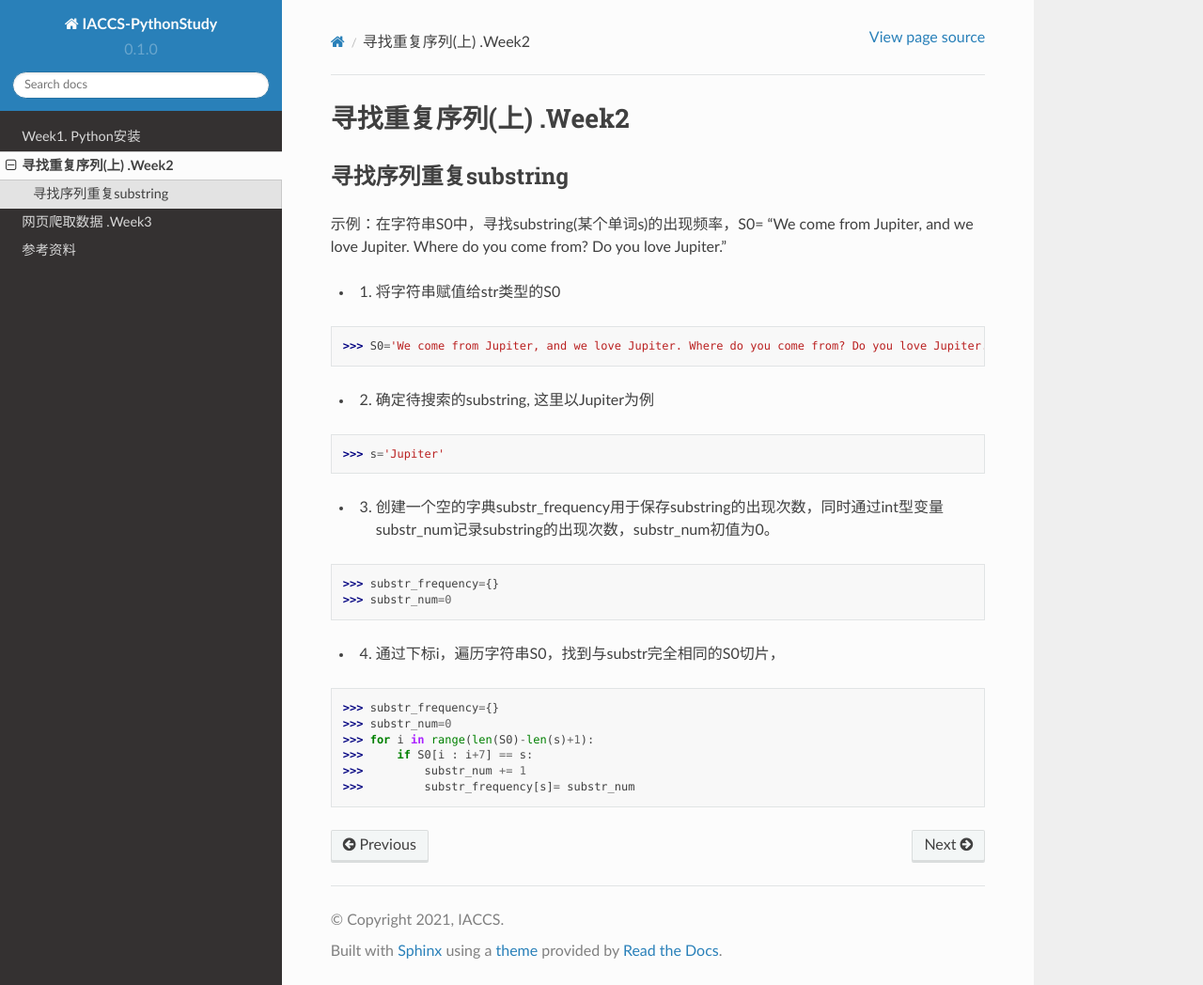
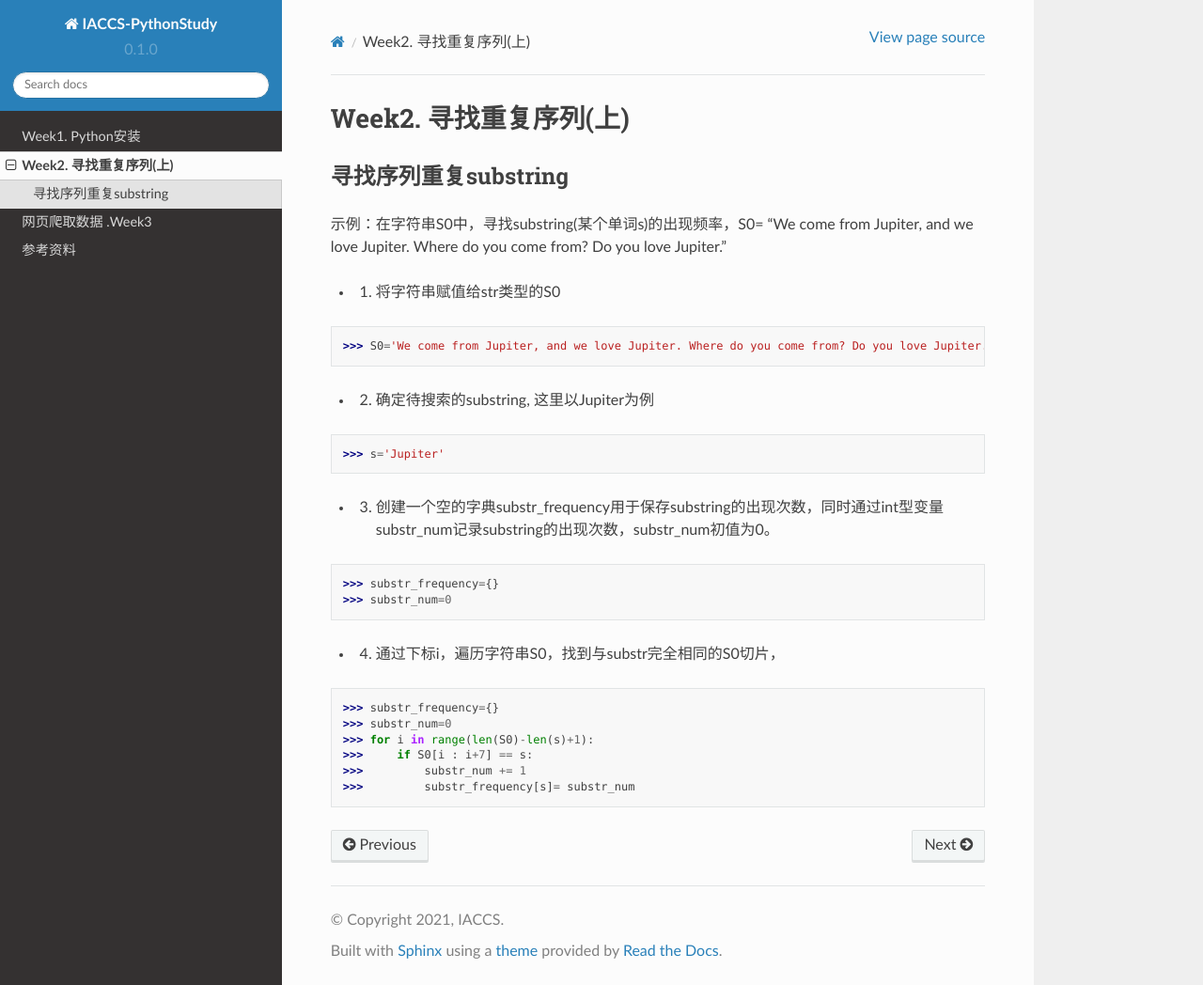
Before and after one commit to sandaowu/IACCS-Python-Study, a Sphinx documentation site: the page built from docs/source/study2.rst, in a window 1280 px wide and 1048 px high. Shown: the whole window at 94% size. Built offline with Sphinx 7.4.7 and the Read the Docs theme 2.0.0, drawn with Linux system fonts in a browser that asks for light colours.

```diff
--- a/docs/source/study2.rst
+++ b/docs/source/study2.rst
@@ -1,4 +1,4 @@
-寻找重复序列(上) .Week2
+Week2. 寻找重复序列(上)
 =====
 
 寻找序列重复substring
```
